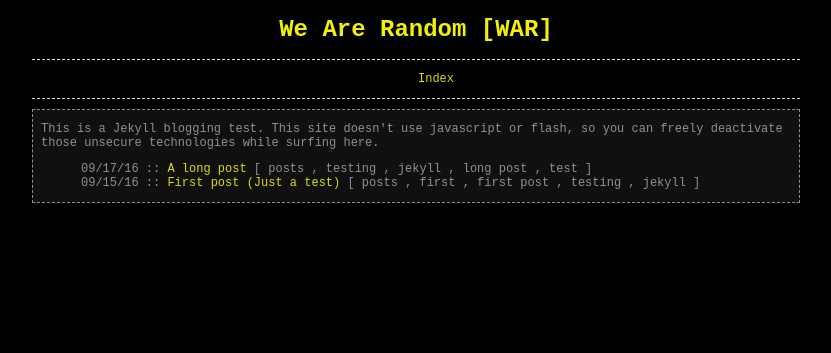
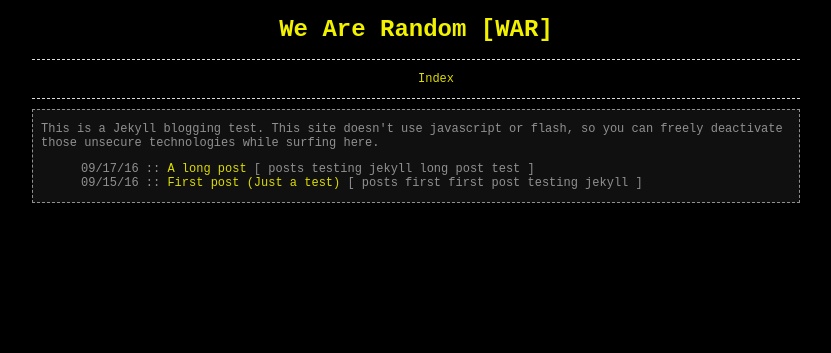
Before and after one commit to wearerandom/wearerandom.github.io, a Jekyll site: the page built from index.html, in a window 1280 px wide. Shown: the top 353 px of the page, without its empty margins (224-1055 px from the left). Built offline with Jekyll 4.4.1, drawn with Linux system fonts in a browser that asks for light colours; part of the change alters nothing that is shown.

```diff
--- a/index.html
+++ b/index.html
@@ -7,7 +7,7 @@ overview: true
 <ul>
   {% for post in site.posts %}
     <li>
-      {{ post.date | date: "%D" }} :: <a href=".{{ post.url }}">{{ post.title }}</a> [ {% for category in post.categories %} {{ category }} {% if forloop.last != true %},{% endif %}{% endfor %}]
+      {{ post.date | date: "%D" }} :: <a href=".{{ post.url }}">{{ post.title }}</a> [ {% for category in post.categories %} {{ category }} {% endfor %}]
     </li>
   {% endfor %}
 </ul>
```
